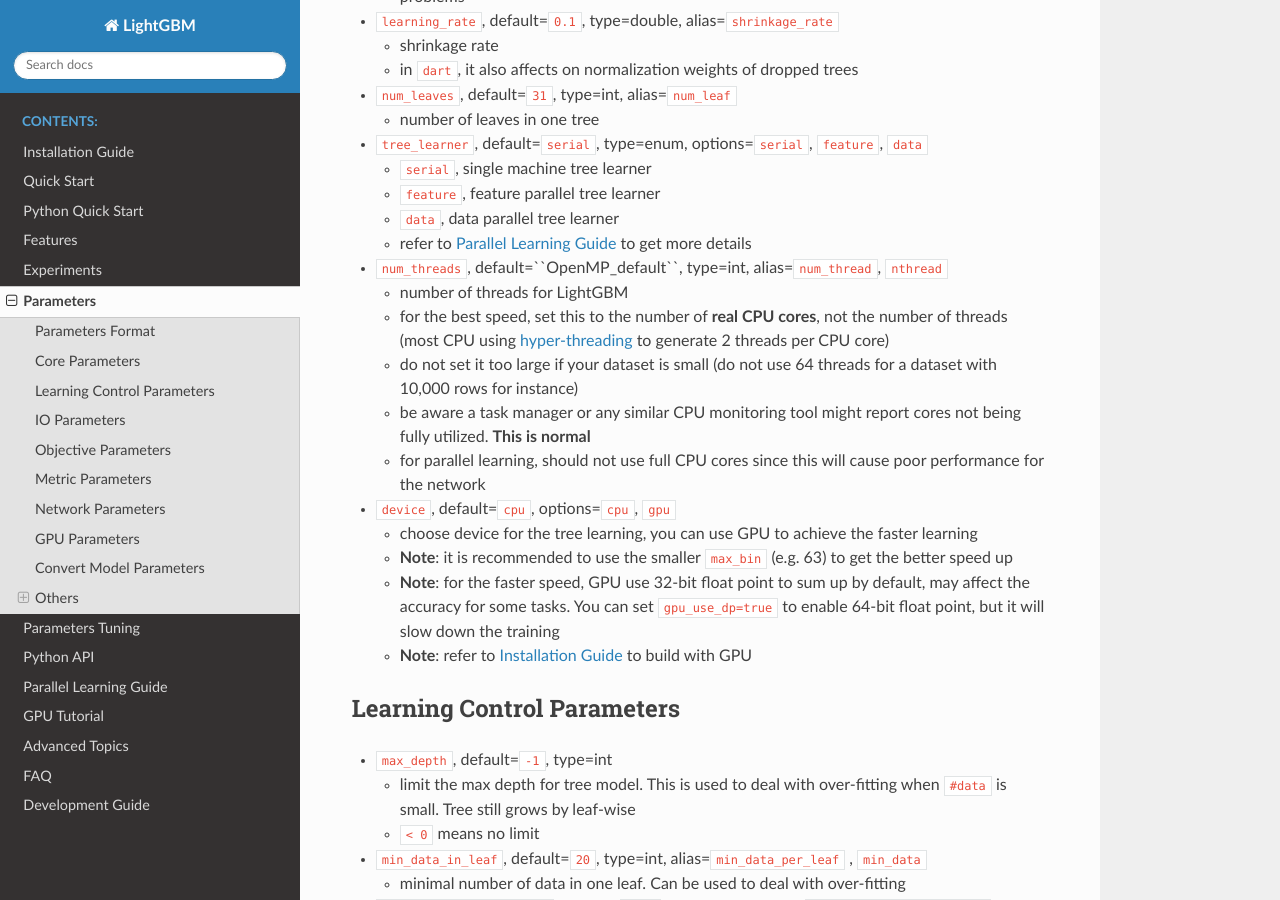
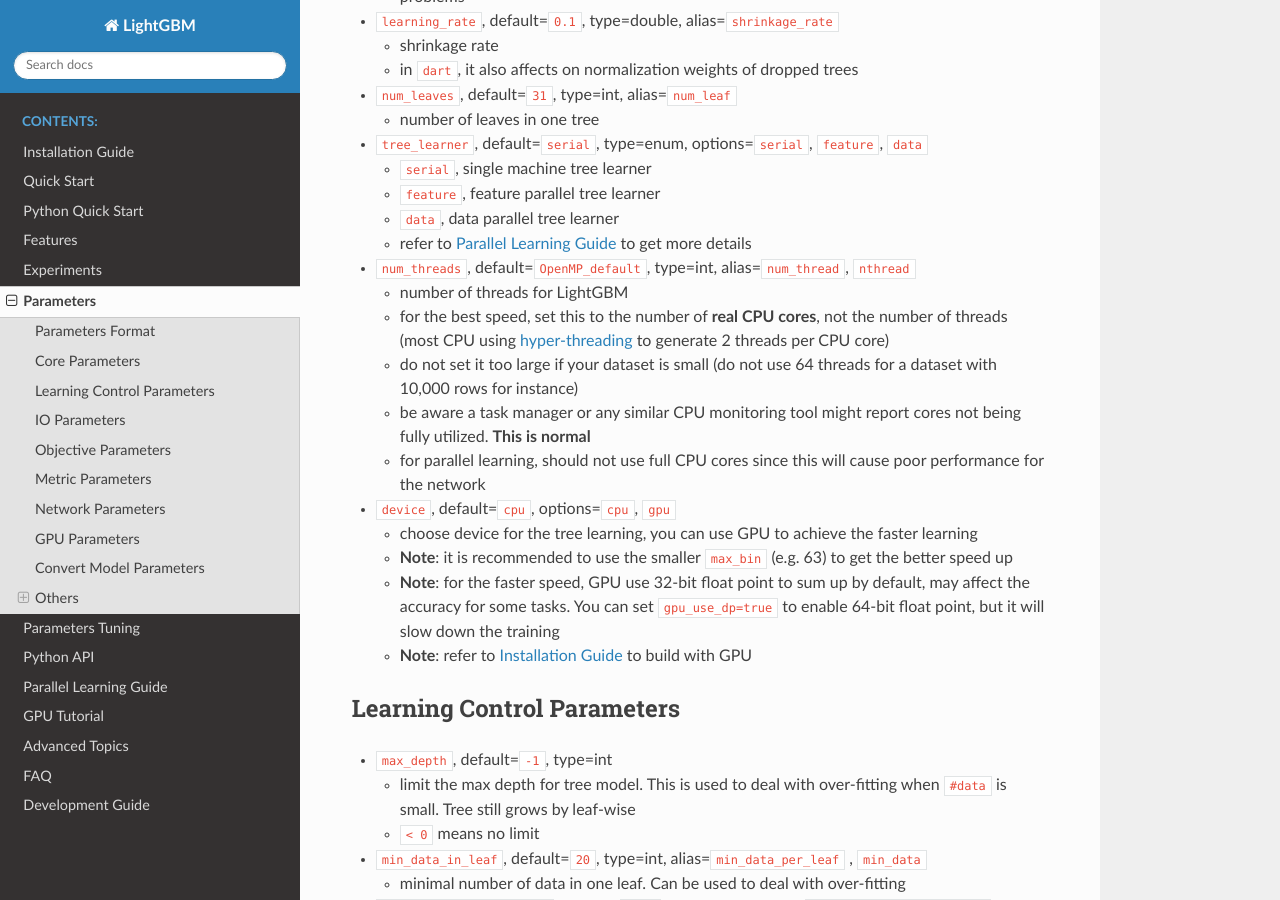
Before and after one commit to microsoft/LightGBM, a Sphinx documentation site: the page built from docs/Parameters.rst, in a window 1280 px wide and 900 px high, scrolled down 1910 px. Built offline with Sphinx 7.4.7 and the Read the Docs theme 2.0.0, drawn with Linux system fonts in a browser that asks for light colours.

Commit message:
fixed typos

```diff
--- a/docs/Advanced-Topics.rst
+++ b/docs/Advanced-Topics.rst
@@ -6,7 +6,7 @@
 
 -  LightGBM enables the missing value handle by default, you can disable it by set ``use_missing=false``.
 
--  LightGBM uses NA (NAN) to represent the missing value by default, you can change it to use zero by set ``zero_as_missing=true``.
+-  LightGBM uses NA (NaN) to represent the missing value by default, you can change it to use zero by set ``zero_as_missing=true``.
 
 -  When ``zero_as_missing=false`` (default), the unshown value in sparse matrices (and LightSVM) is treated as zeros.
 
--- a/docs/Parameters.rst
+++ b/docs/Parameters.rst
@@ -124,7 +124,7 @@
 
    -  refer to `Parallel Learning Guide <./Parallel-Learning-Guide.rst>`__ to get more details
 
--  ``num_threads``, default=``OpenMP_default``, type=int, alias=\ ``num_thread``, ``nthread``
+-  ``num_threads``, default=\ ``OpenMP_default``, type=int, alias=\ ``num_thread``, ``nthread``
 
    -  number of threads for LightGBM
 
```
